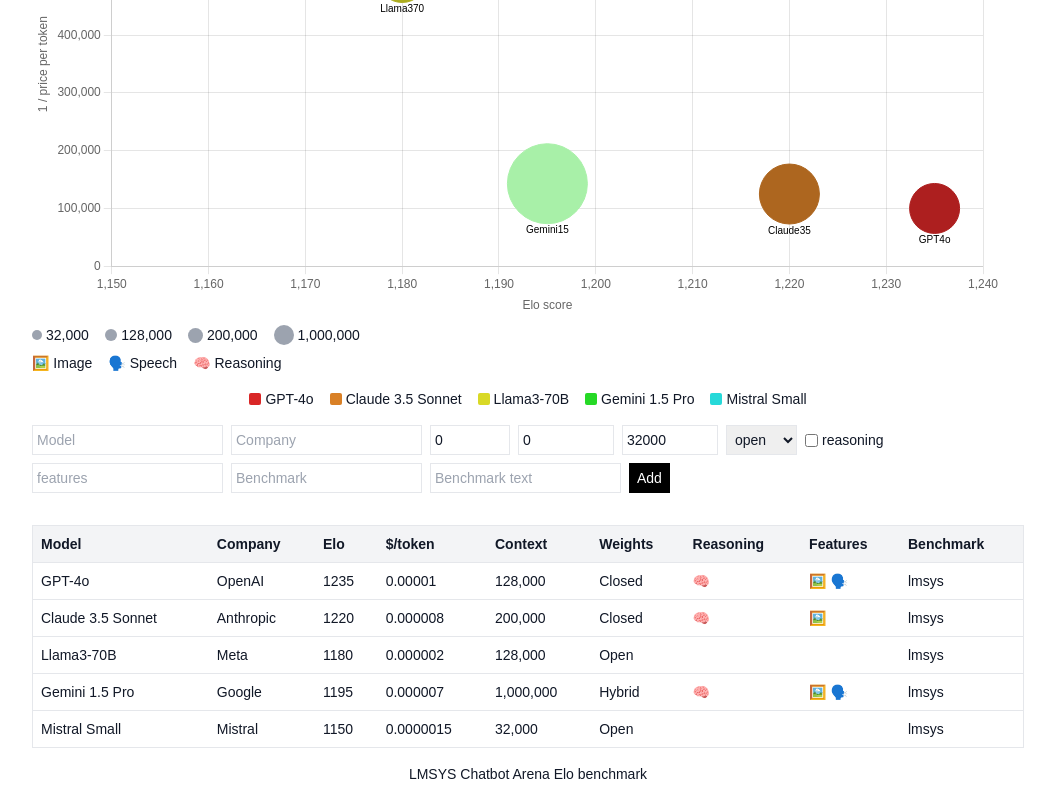
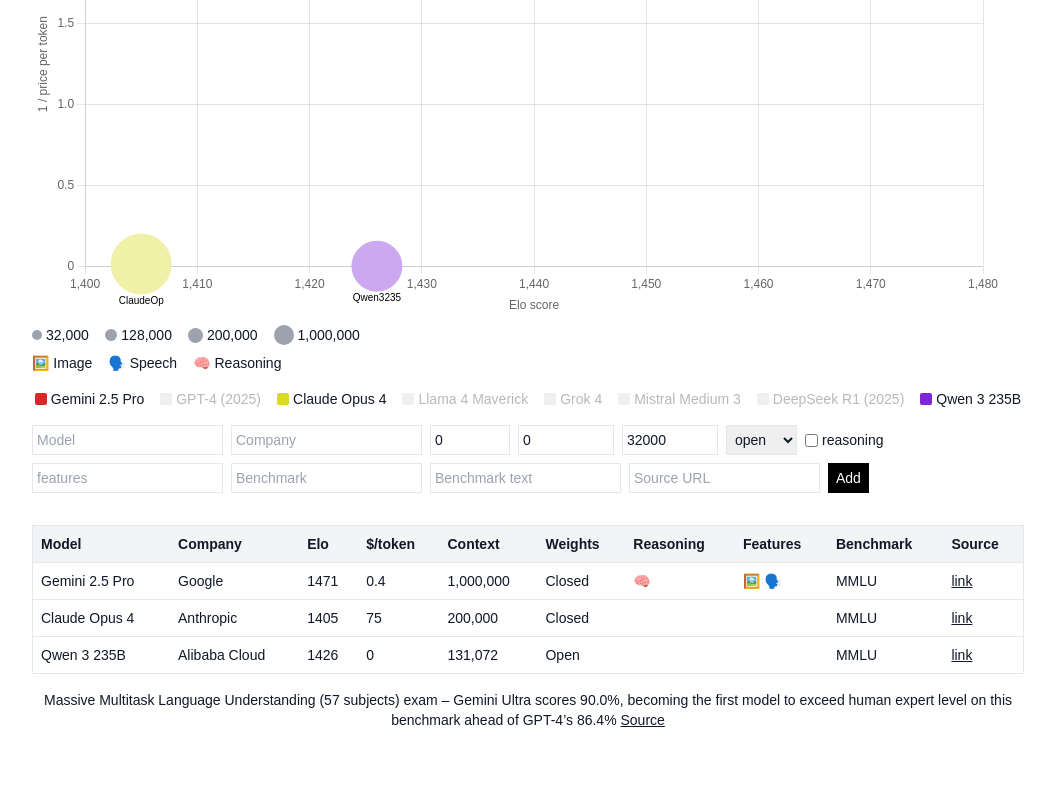
Before and after one commit to hholk/sandbox, a Next.js app: page /dashboard in a window 1280 px wide. Shown: the part 320-1120 px from the top of the page, without its empty margins (112-1167 px from the left). After the commit the page ends 1066 px from the top, so only its background shows below. Built offline with nearby package versions, Linux system fonts and the light colour scheme.

Commit message:
Add source field for model benchmarks

```diff
--- a/app/dashboard/page.tsx
+++ b/app/dashboard/page.tsx
@@ -94,7 +94,19 @@
       </div>
       <AddModelForm onAdd={addModel} />
       <DataTable data={filtered} />
-      <p className="mt-4 text-sm text-center">{filtered[0]?.benchmarkText}</p>
+      <p className="mt-4 text-sm text-center">
+        {filtered[0]?.benchmarkText}{' '}
+        {filtered[0]?.source && (
+          <a
+            href={filtered[0].source}
+            target="_blank"
+            rel="noopener noreferrer"
+            className="underline"
+          >
+            Source
+          </a>
+        )}
+      </p>
     </main>
   );
 }
--- a/components/AddModelForm.tsx
+++ b/components/AddModelForm.tsx
@@ -13,6 +13,7 @@
   features: [],
   benchmark: '',
   benchmarkText: '',
+  source: '',
 };
 
 export default function AddModelForm({ onAdd }: { onAdd: (m: LLMRecord) => void }) {
@@ -110,6 +111,12 @@
         placeholder="Benchmark text"
         className="border p-1"
       />
+      <input
+        value={form.source}
+        onChange={(e) => setForm({ ...form, source: e.target.value })}
+        placeholder="Source URL"
+        className="border p-1"
+      />
       <button type="submit" className="bg-black text-white px-2 py-1">
         Add
       </button>
--- a/components/BubbleChart.tsx
+++ b/components/BubbleChart.tsx
@@ -56,7 +56,7 @@
         label: 'LLMs',
         data: data.map((d) => ({
           x: d.elo,
-          y: 1 / d.price,
+          y: d.price > 0 ? 1 / d.price : 0,
           r: radius(d.context),
           short: shortName(d.model),
           ...d,
--- a/components/DataTable.tsx
+++ b/components/DataTable.tsx
@@ -16,6 +16,7 @@
           <th className="p-2 text-left">Reasoning</th>
           <th className="p-2 text-left">Features</th>
           <th className="p-2 text-left">Benchmark</th>
+          <th className="p-2 text-left">Source</th>
         </tr>
       </thead>
       <tbody>
@@ -30,6 +31,18 @@
             <td className="p-2">{d.reasoning ? '🧠' : ''}</td>
             <td className="p-2">{d.features?.map((f) => (f === 'image' ? '🖼️' : f === 'speech' ? '🗣️' : f)).join(' ')}</td>
             <td className="p-2">{d.benchmark}</td>
+            <td className="p-2">
+              {d.source && (
+                <a
+                  href={d.source}
+                  target="_blank"
+                  rel="noopener noreferrer"
+                  className="underline"
+                >
+                  link
+                </a>
+              )}
+            </td>
           </tr>
         ))}
       </tbody>
--- a/lib/types.ts
+++ b/lib/types.ts
@@ -11,4 +11,5 @@
   features: string[]; // e.g. ['image','speech']
   benchmark: string;
   benchmarkText: string;
+  source: string;
 }
```
Also changed, not shown: data/models.csv, data/models_template.csv.
